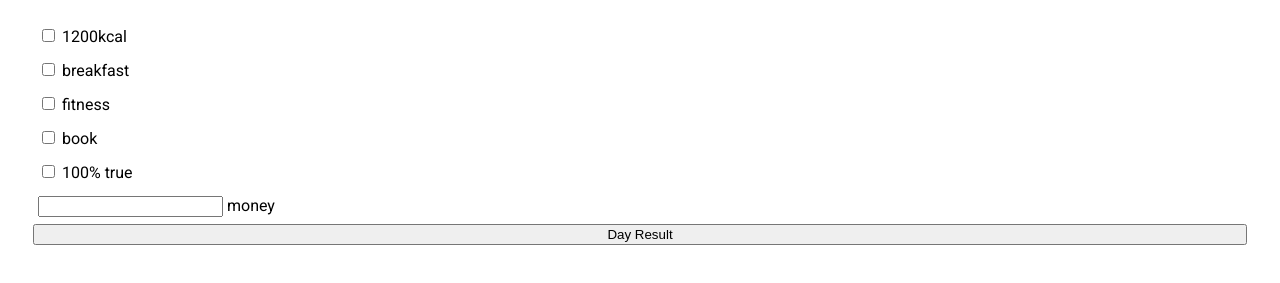
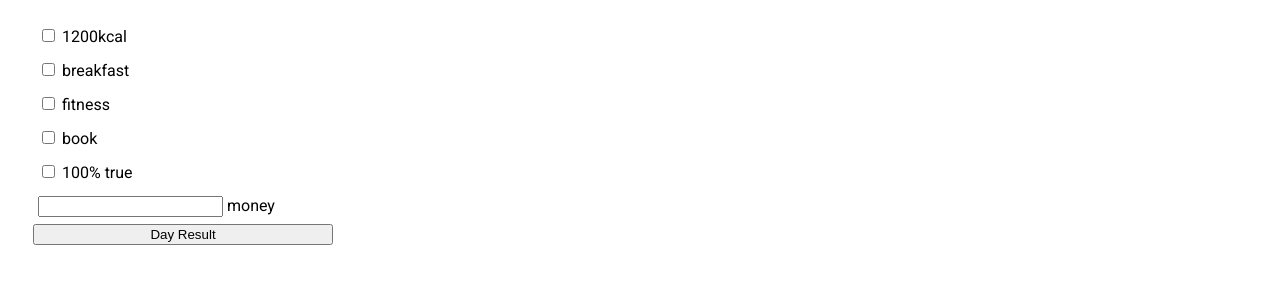
Before and after one commit to maaax1k/ig, a plain HTML site: page index.html in a window 1280 px wide. Shown: the part 95-378 px from the top of the page. Drawn offline with Linux system fonts and the light colour scheme.

Commit message:
Update style.css

```diff
--- a/style.css
+++ b/style.css
@@ -14,3 +14,7 @@ body{
 .form div{
   margin: 7px 5px;
 }
+
+.btn{
+  width: 300px;
+}
```
